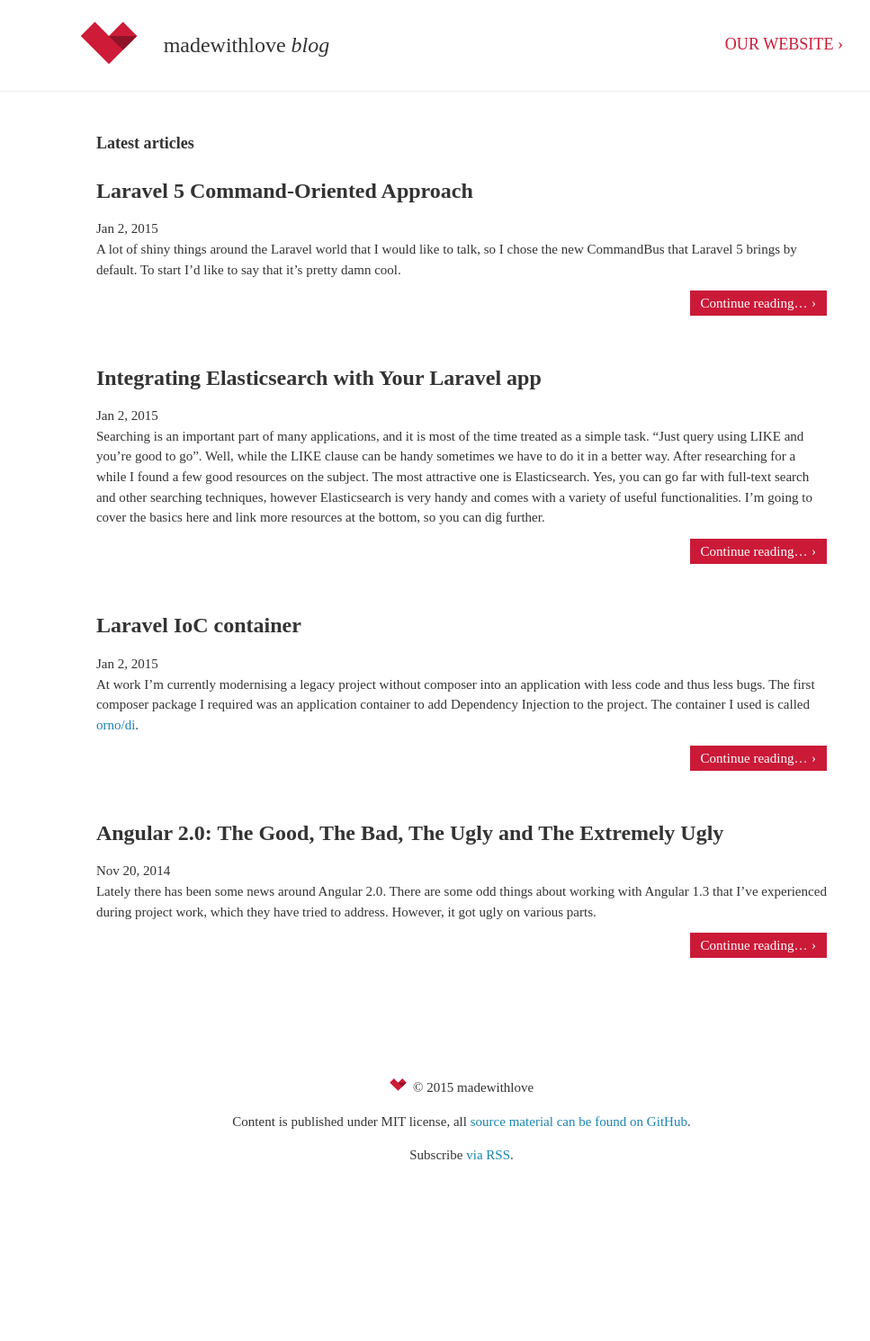
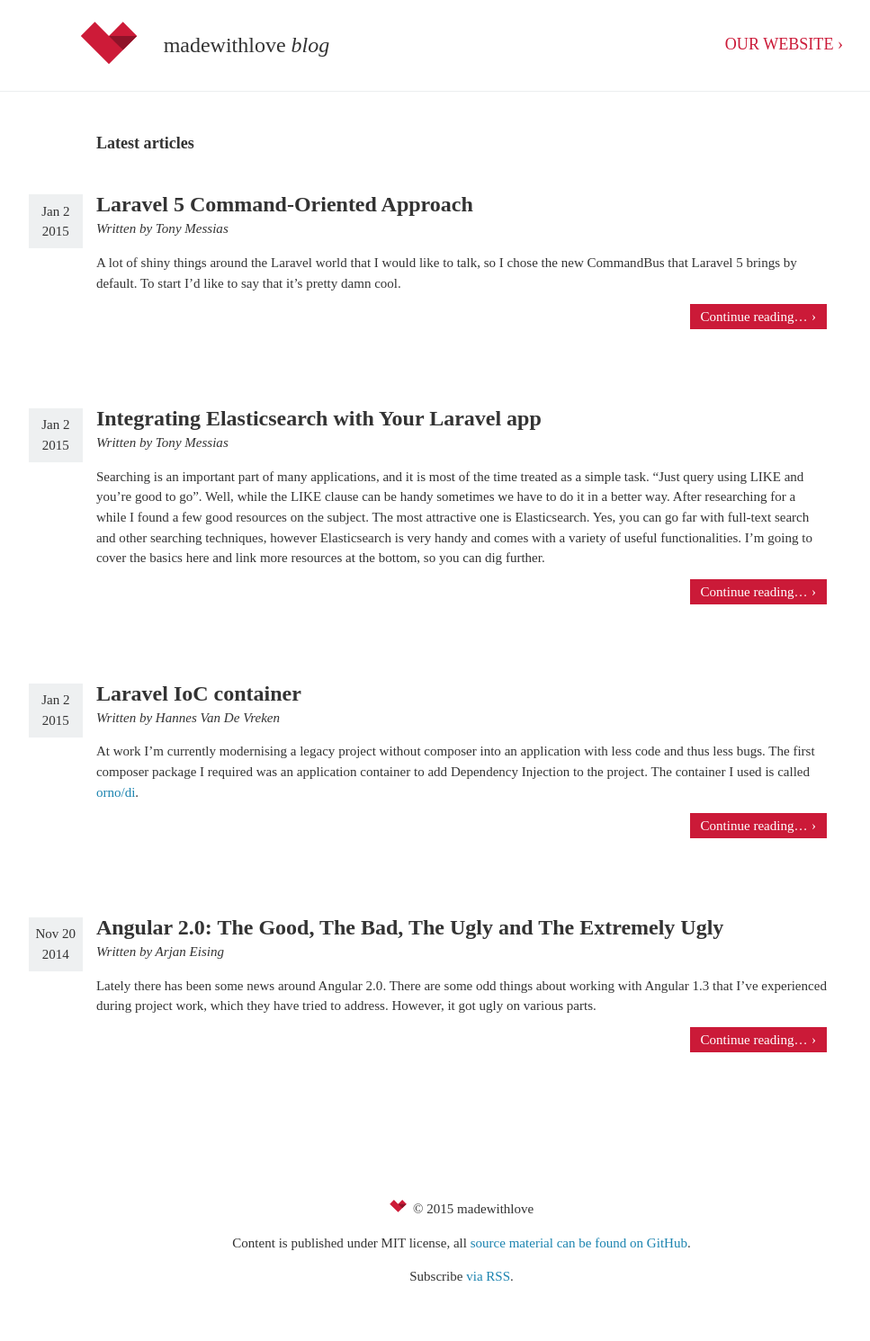
Before and after one commit to dimsav/blog, a Jekyll site: the page built from index.html, in a window 1280 px wide. Shown: the whole page at 90% size, without its empty margins (127-1094 px from the left). Built offline with Jekyll 4.4.1, drawn with Linux system fonts in a browser that asks for light colours; before the commit the page ends 1356 px from its top, so only the background shows below that.

Commit message:
Added styling for dates, solved bug in header

```diff
--- /dev/null
+++ b/_sass/modules/_blog-header.scss
@@ -0,0 +1,8 @@
+.site-header {
+  .branding a {
+    &:hover,
+    &:focus {
+      color: #333;
+    }
+  }
+}
--- a/_sass/pages/_blog-index.scss
+++ b/_sass/pages/_blog-index.scss
@@ -9,14 +9,40 @@
     }
 
     li {
-      margin: 2em 0 4em;
+      margin: 3em 0 6em;
+      position: relative;
+    }
+
+    h2 {
+      margin-bottom: 0.2em;
+    }
+
+    time {
+      background: #EEF0F1;
+      color: #333;
+      margin-right: 1em;
+      padding: 0.5em 0;
+      position: absolute;
+      right: 100%;
+      text-align: center;
+      top: 0em;
+      width: 4em;
+
+      span {
+        display: block;
+        white-space: nowrap;
+      }
+    }
+
+    .author {
+      font-style: italic;
     }
 
     .read-more {
       text-align: right;
 
       a {
-        background: #cb1a38;
+        background: #CB1A38;
         color: white;
         font-weight: 300;
         padding: 0.4em 0.8em;
--- a/css/main.scss
+++ b/css/main.scss
@@ -8,6 +8,7 @@
 
 @import "modules/article";
 @import "modules/blog-footer";
+@import "modules/blog-header";
 @import "modules/syntax-highlighting";
 
 @import "pages/blog-index";
--- a/index.html
+++ b/index.html
@@ -12,7 +12,8 @@
             <h2>
               <a href="{{ post.url | prepend: site.baseurl }}">{{ post.title }}</a>
             </h2>
-            <time datetime="{{ post.date | date: "%F" }}">{{ post.date | date: "%b %-d, %Y" }}</time>
+            <time datetime="{{ post.date | date: "%F" }}">{{ post.date | date: "<span>%b %-d</span> %Y" }}</time>
+            <p class="author">Written by {{ post.author }}</p>
             <p>{{ post.excerpt | remove: '<p>' | remove: '</p>' }}</p>
             <p class="read-more">
               <a href="{{ post.url | prepend: site.baseurl }}" title="{{ post.title }}">Continue reading…</a>
```
